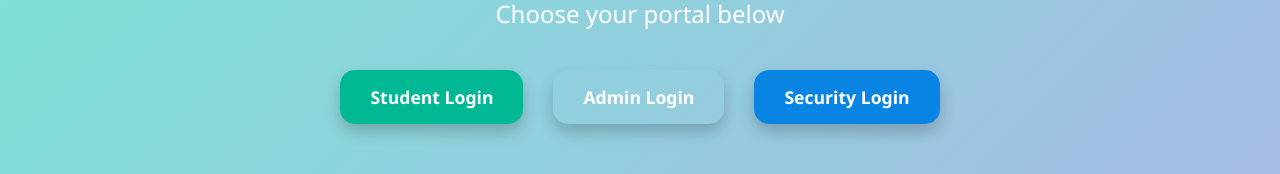
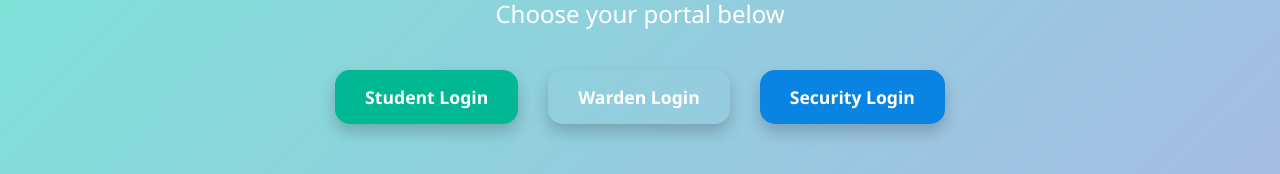
Before and after one commit to saivenkat2303/online-outpass, a plain HTML site: page index.html in a window 1280 px wide. Shown: the part 400-574 px from the top of the page. Drawn offline with Linux system fonts and the light colour scheme.

Commit message:
Update index.html

```diff
--- a/index.html
+++ b/index.html
@@ -13,7 +13,7 @@
 
     <div class="buttons">
       <a href="student.html" class="btn student">Student Login</a>
-      <a href="warden.html" class="btn warden">Admin Login</a>
+      <a href="warden.html" class="btn warden">Warden Login</a>
       <a href="security.html" class="btn security">Security Login</a>
     </div>
   </div>
```
